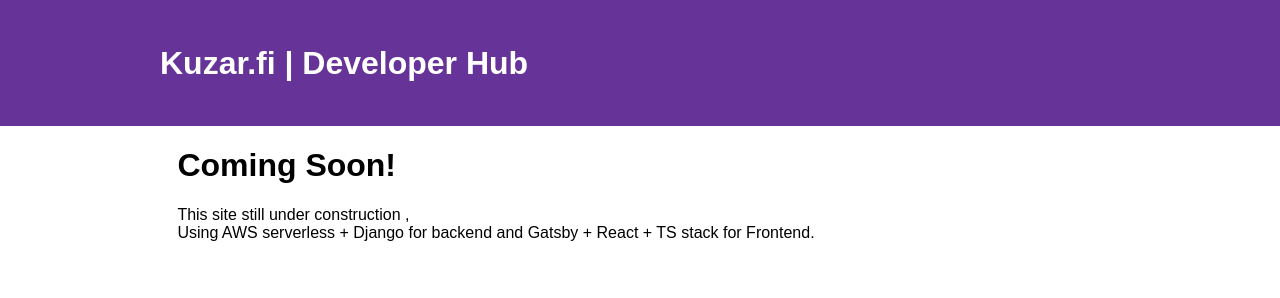
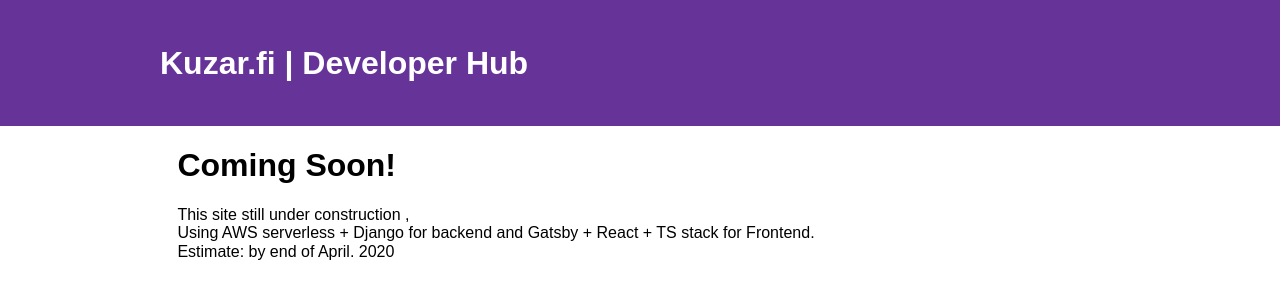
Before and after one commit to kkuzar/kuzar.fi.front, a Gatsby site: page / in a window 1280 px wide. Built offline with nearby package versions, Linux system fonts and the light colour scheme; Gatsby itself is replaced by a stand-in of ours.

Commit message:
show case for ci/cd

```diff
--- a/src/pages/index.tsx
+++ b/src/pages/index.tsx
@@ -10,6 +10,7 @@
         <h1>Coming Soon!</h1>
         <p>This site still under construction ,</p>
         <p>Using AWS serverless + Django for backend and Gatsby + React + TS stack for Frontend.</p>
+        <p>Estimate: by end of April. 2020</p>
         {/*<Link to="/page-2/">Go to page 2</Link>*/}
       </Layout>
     );
```
